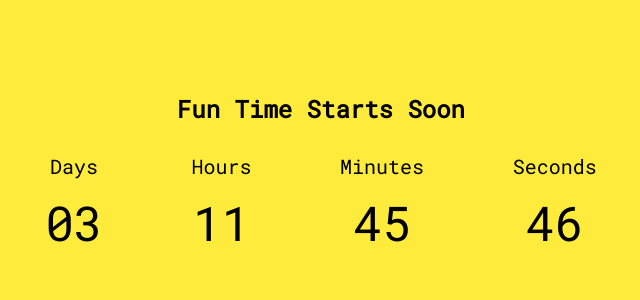
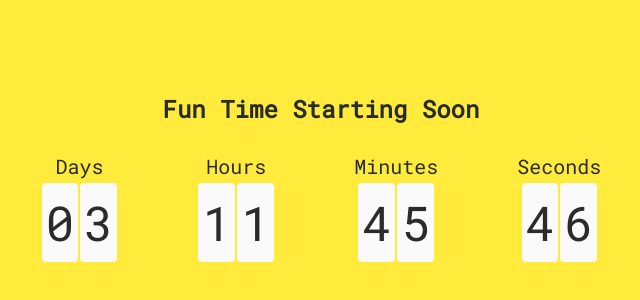
Before and after one commit to orfevr/tallinn-trip, a plain HTML site: page index.html in a window 1280 px wide. Shown: the part 214-514 px from the top of the page, without its empty margins (319-959 px from the left). Drawn offline with Linux system fonts and the light colour scheme.

Commit message:
update counter styling

```diff
--- a/index.html
+++ b/index.html
@@ -59,7 +59,7 @@
     </script>
   </head>
   <body>
-    <h2>Fun Time Starts Soon</h2>
+    <h2>Fun Time Starting Soon</h2>
     <div class="time-left-container">
       <!-- Days -->
       <div class="time-component">
--- a/style.css
+++ b/style.css
@@ -18,6 +18,7 @@ body {
   hyphens: auto;
   text-align: center;
   background-color: #FFEB3B;
+  color: #2b2b2b;
 }
 
 a {
@@ -54,3 +55,10 @@ a:hover {
   flex-direction: row;
   align-self: center;
 }
+
+.time-component .numbers .number {
+  background-color: #fafafa;
+  margin: 0 1px;
+  padding: 0 4px;
+  border-radius: 4px;
+}
```
